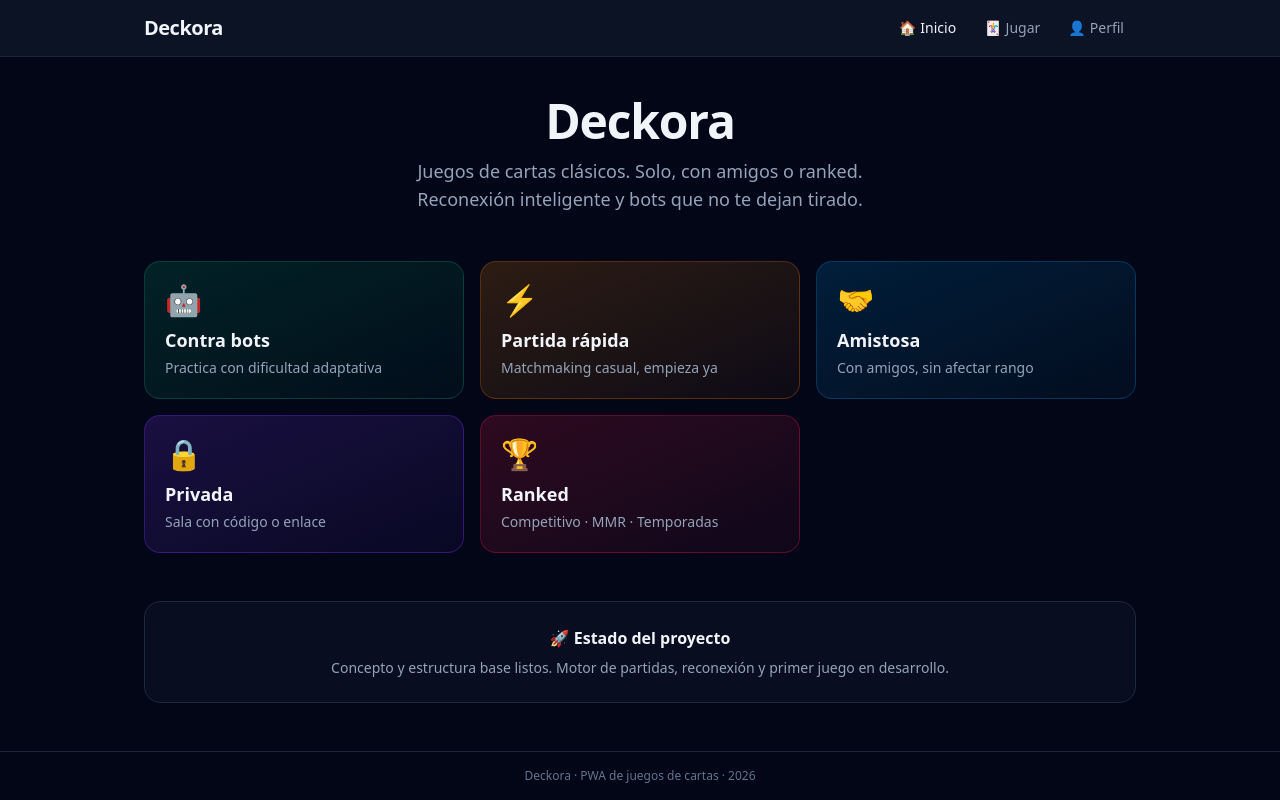
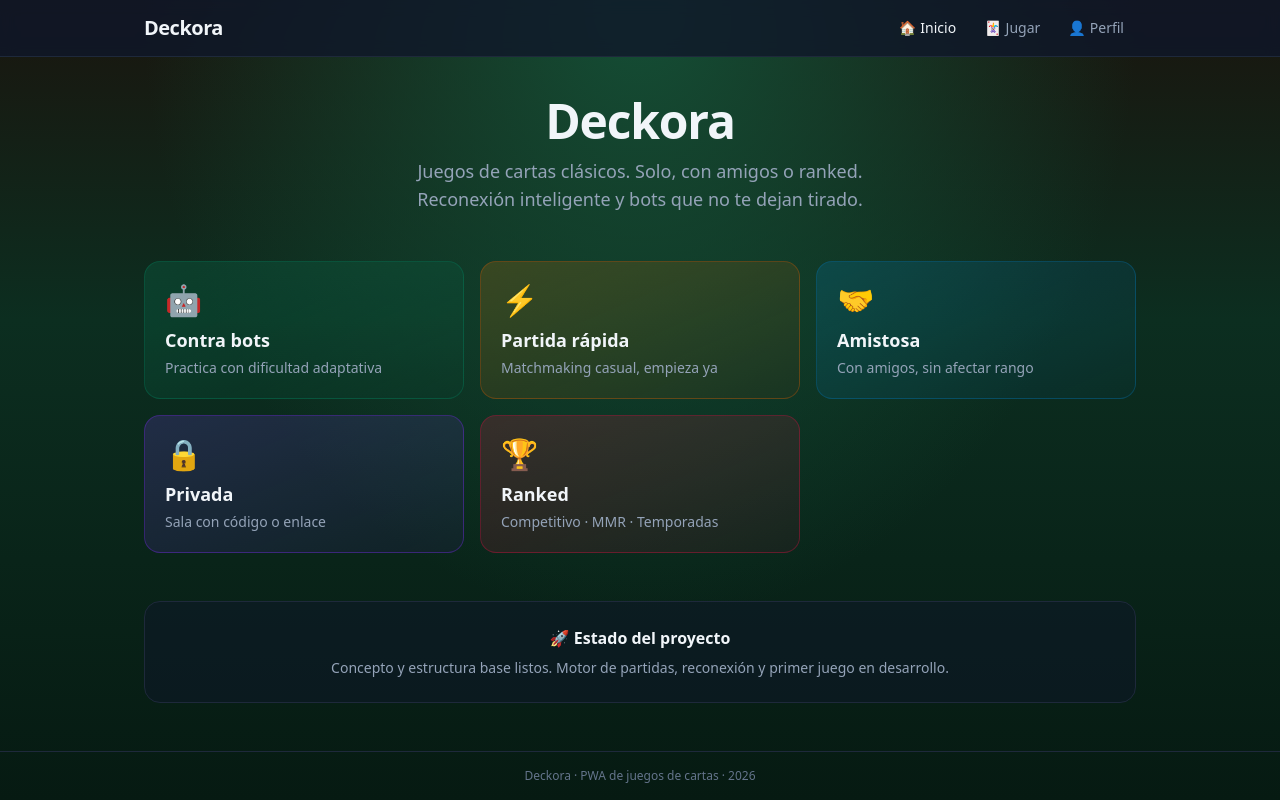
Before and after one commit to VIGARPAST-777-2/card-games-platform, a React (Vite) app in the folder apps/web/: page / in a window 1280 px wide. Built offline with nearby package versions, Linux system fonts and the light colour scheme.

Commit message:
Body background felt/wood tones

```diff
--- a/apps/web/src/index.css
+++ b/apps/web/src/index.css
@@ -11,8 +11,24 @@ body {
   min-height: 100dvh;
   font-family: system-ui, -apple-system, BlinkMacSystemFont, 'Segoe UI', Roboto, sans-serif;
   -webkit-font-smoothing: antialiased;
+  background:
+    radial-gradient(ellipse at top, #144f36 0%, transparent 55%),
+    linear-gradient(180deg, #1a150e 0%, #0c2e20 40%, #061a12 100%);
+  color: #f7f1e6;
 }
 
 #root {
   min-height: 100dvh;
 }
+
+/* Scrollbar discreta */
+::-webkit-scrollbar {
+  width: 8px;
+}
+::-webkit-scrollbar-track {
+  background: #1a150e;
+}
+::-webkit-scrollbar-thumb {
+  background: #4a3c2a;
+  border-radius: 4px;
+}
```
